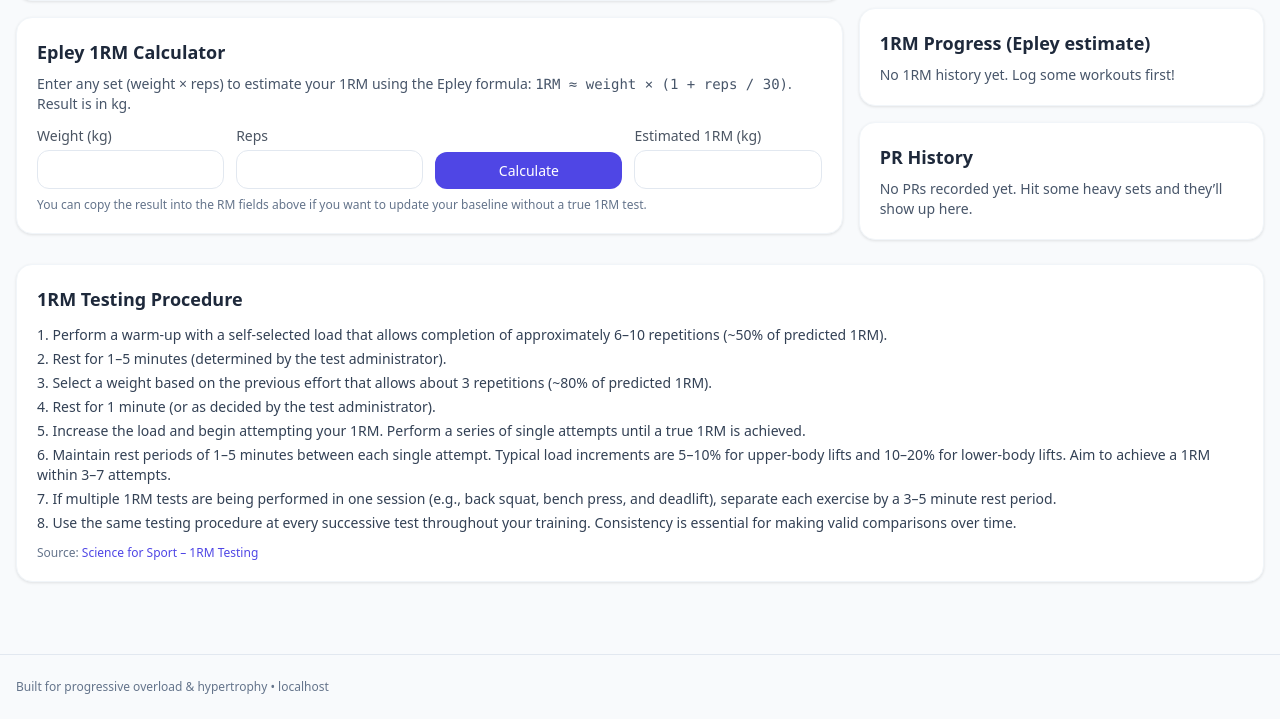
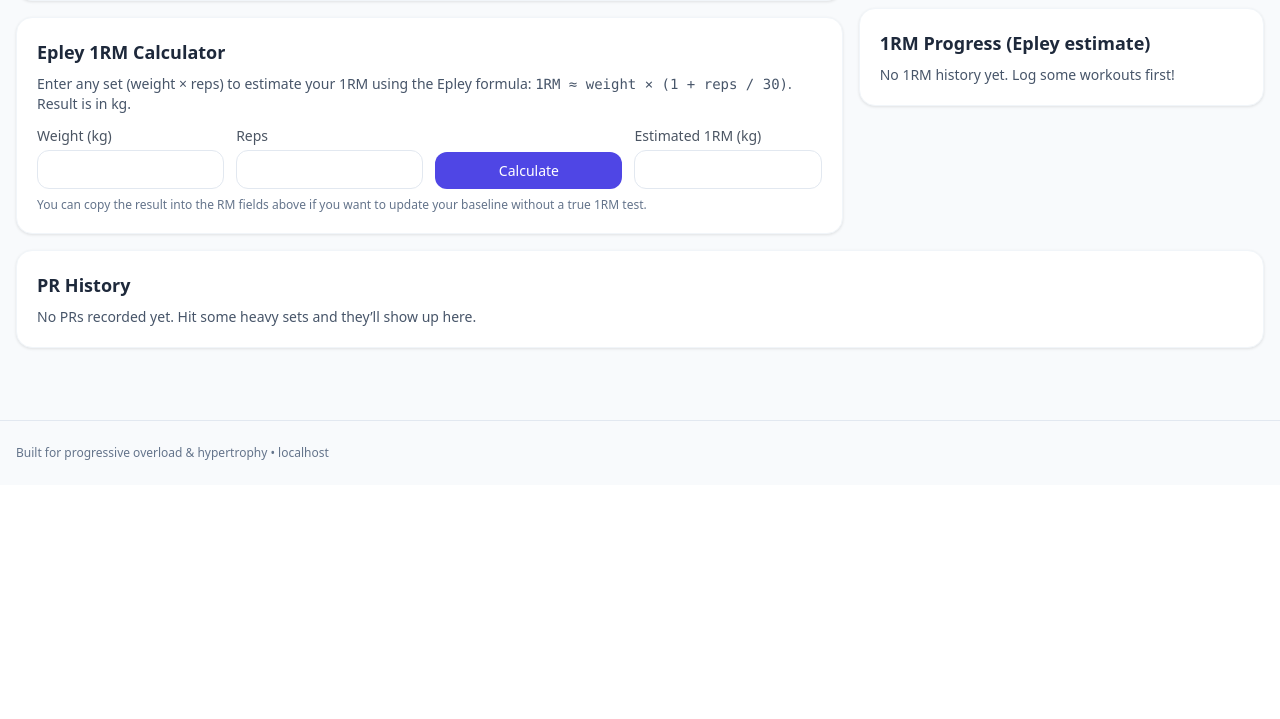
Before and after one commit to kevin989/hypertrophy-tracker, a Flask app: page /rm-test in a window 1280 px wide. Shown: the part 357-1076 px from the top of the page. After the commit the page ends 817 px from the top, so only its background shows below. Run offline with Flask 3, Linux system fonts and the light colour scheme; data comes from the database, SQL or seed files in the repository; data that the repository does not hold is empty; some libraries are stand-ins or nearby versions.

Commit message:
Rollback x1

```diff
--- a/templates/rm_test.html
+++ b/templates/rm_test.html
@@ -64,7 +64,7 @@
     </div>
   </div>
 
-  <!-- Right: Current 1RMs + Progress + PR History -->
+  <!-- Right: Current 1RMs + Progress table -->
   <div>
     <div class="card">
       <h3 class="text-lg font-semibold mb-2">Current 1RMs</h3>
@@ -106,7 +106,8 @@
           <p class="text-sm text-slate-600">No 1RM history yet. Log some workouts first!</p>
         {% endif %}
       </div>
-
+  </div>
+</div>
       <div class="card mt-4">
         <h3 class="text-lg font-semibold mb-2">PR History</h3>
         {% if pr_history and pr_history|length > 0 %}
@@ -134,50 +135,6 @@
           <p class="text-sm text-slate-600">No PRs recorded yet. Hit some heavy sets and they’ll show up here.</p>
         {% endif %}
       </div>
-  </div>
-</div>
-
-<!-- 1RM Testing Procedure (full-width, bottom of page) -->
-<div class="card mt-6">
-  <h3 class="text-lg font-semibold mb-3">1RM Testing Procedure</h3>
-  <ol class="list-decimal list-inside space-y-1 text-sm text-slate-700">
-    <li>
-      Perform a warm-up with a self-selected load that allows completion of
-      approximately 6–10 repetitions (~50% of predicted 1RM).
-    </li>
-    <li>
-      Rest for 1–5 minutes (determined by the test administrator).
-    </li>
-    <li>
-      Select a weight based on the previous effort that allows about 3 repetitions
-      (~80% of predicted 1RM).
-    </li>
-    <li>
-      Rest for 1 minute (or as decided by the test administrator).
-    </li>
-    <li>
-      Increase the load and begin attempting your 1RM. Perform a series of single
-      attempts until a true 1RM is achieved.
-    </li>
-    <li>
-      Maintain rest periods of 1–5 minutes between each single attempt. Typical
-      load increments are 5–10% for upper-body lifts and 10–20% for lower-body
-      lifts. Aim to achieve a 1RM within 3–7 attempts.
-    </li>
-    <li>
-      If multiple 1RM tests are being performed in one session (e.g., back squat,
-      bench press, and deadlift), separate each exercise by a 3–5 minute rest period.
-    </li>
-    <li>
-      Use the same testing procedure at every successive test throughout your
-      training. Consistency is essential for making valid comparisons over time.
-    </li>
-  </ol>
-  <p class="text-xs text-slate-500 mt-3">
-    Source: <a href="https://www.scienceforsport.com/1rm-testing/" target="_blank" rel="noopener noreferrer"
-               class="text-indigo-600 hover:underline">Science for Sport – 1RM Testing</a>
-  </p>
-</div>
 
 <script>
 document.addEventListener('DOMContentLoaded', function(){
```
Lines whose indentation alone changed are shown as unchanged.
